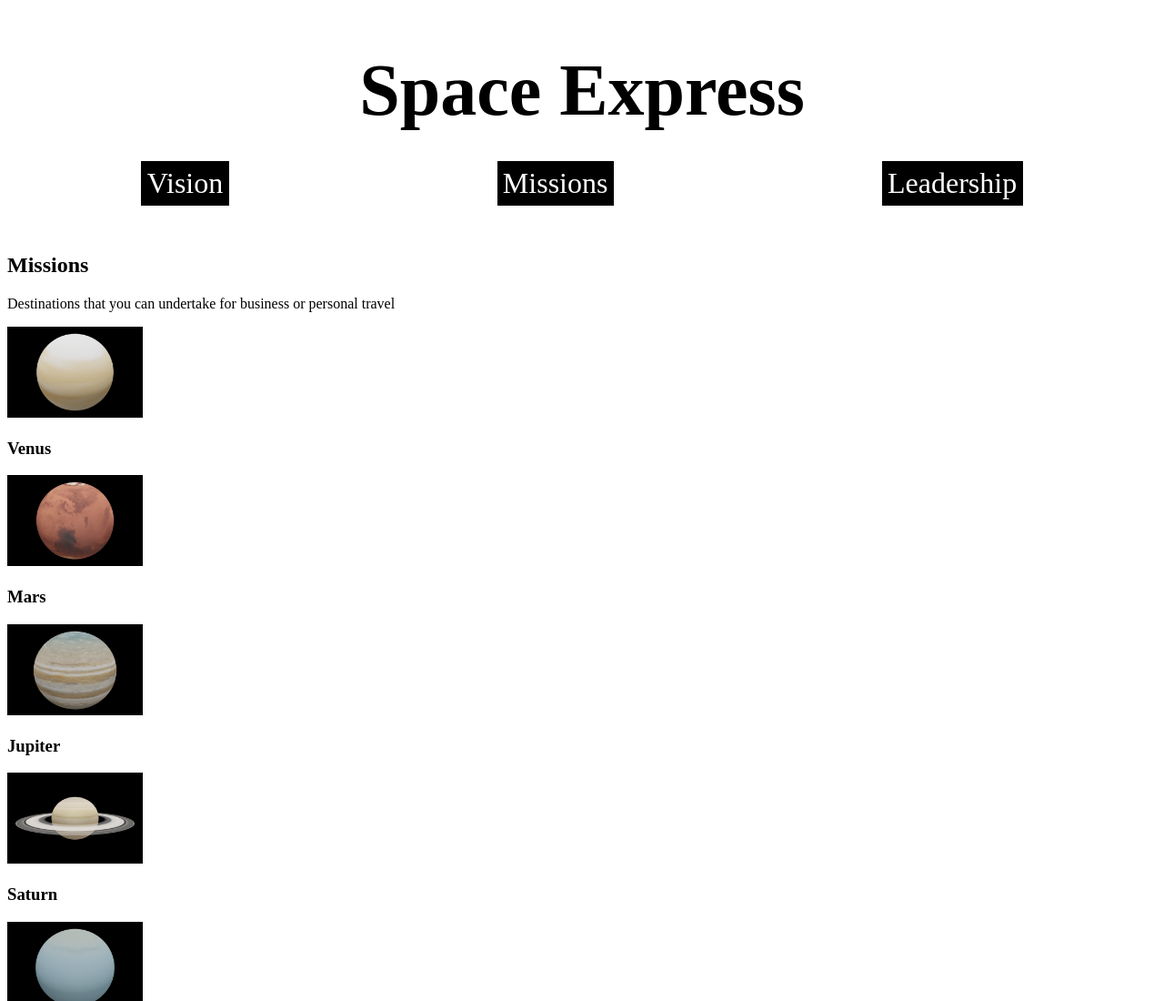
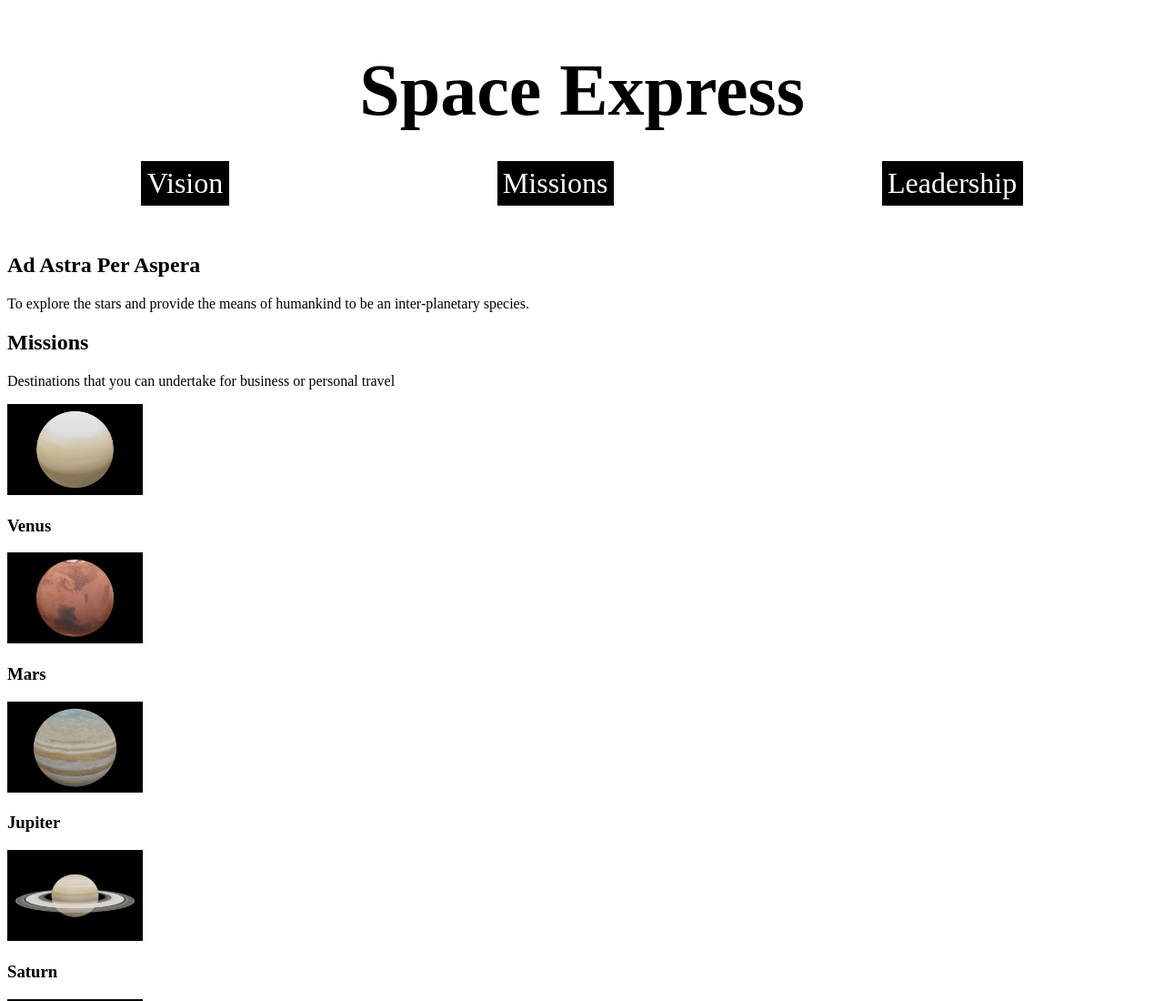
Before and after one commit to yudhanurrizky/company-project, a plain HTML site: page index.html in a window 1280 px wide. Shown: the top 1100 px of the page at 91% size. Drawn offline with Linux system fonts and the light colour scheme.

Commit message:
added vision

```diff
--- a/index.html
+++ b/index.html
@@ -19,6 +19,12 @@
     </header>
 
     <main>
+      <section>
+        <h1>Ad Astra Per Aspera</h1>
+        <p>To explore the stars and provide the means of humankind to be an
+          inter-planetary species.
+        </p>
+      </section>
       <section class="missions">
         <div class="mission-header">
           <h2>Missions</h2>
```
